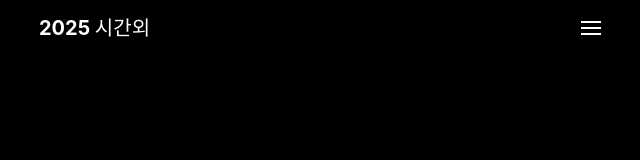
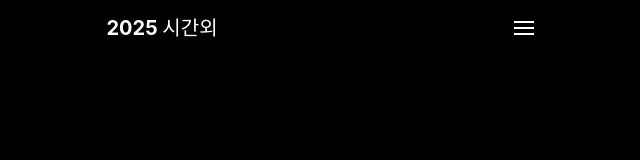
Before and after one commit to 95rolancia/95rolancia.github.io, a React (Vite) app: page / in a window 1280 px wide. Shown: the top 160 px of the page, without its empty margins (321-961 px from the left). Built offline with nearby package versions, Linux system fonts and the light colour scheme.

Commit message:
max-width: 465px로 수정

```diff
--- a/src/components/Header.jsx
+++ b/src/components/Header.jsx
@@ -21,7 +21,7 @@ export default function Header({ infos }) {
     }));
 
   return (
-    <header className="fixed top-0 w-screen max-w-[600px] bg-black text-white z-10">
+    <header className="fixed top-0 w-screen max-w-[465px] bg-black text-white z-10">
       <div className="flex justify-between items-center pl-5 pr-1 py-1">
         <a href="/" className="font-bold text-xl">
           2025 시간외
--- a/src/index.css
+++ b/src/index.css
@@ -23,5 +23,5 @@ body {
 
 #root {
   width: 100vw;
-  max-width: 600px;
+  max-width: 465px;
 }
```
